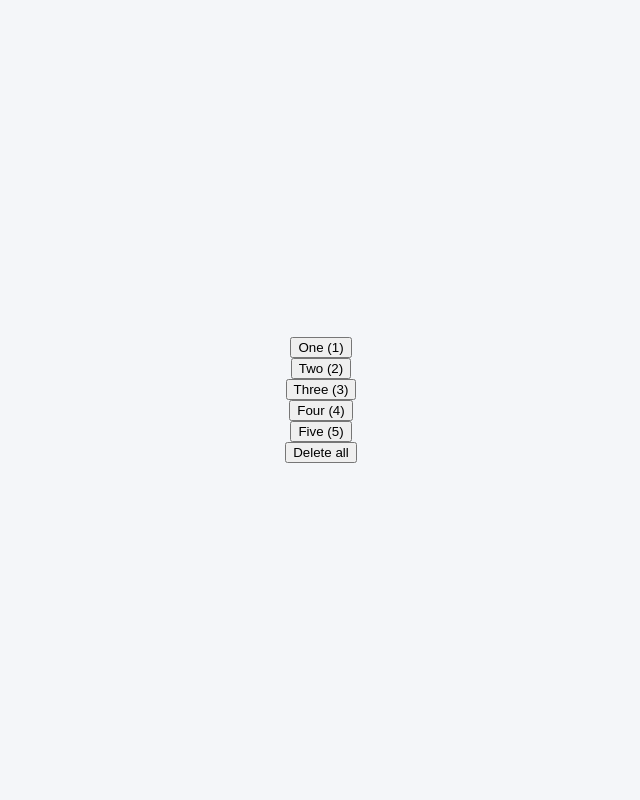
After one commit to TheVilfer/Psy-test, a Flask app: page /demo in a window 1280 px wide. The commit adds this page. Shown: the whole page, without its empty margins (319-959 px from the left). Run offline with Flask 2, Linux system fonts and the light colour scheme; parts of the project's set-up code (start-up, migrations or seed data) failed here and were passed over; some libraries are stand-ins or nearby versions.

Commit message:
Добавляет demo зону

```diff
--- a/app.py
+++ b/app.py
@@ -26,6 +26,10 @@ def index():
 @app.route('/admin')
 def admin():
     return render_template("admin.html")
+
+@app.route('/demo')
+def demo():
+    return render_template("demo.html")
 
 @app.after_request
 def after_request(response):
--- a/static/styles.css
+++ b/static/styles.css
@@ -388,3 +388,12 @@ select {
   0% { right: 300px; }
   100% { right: 12px; }
 }
+
+.grid{
+    display: grid;
+}
+.grid--center{
+    display: grid;
+    justify-items: center;
+    align-items: center;
+}
--- /dev/null
+++ b/templates/demo.html
@@ -0,0 +1,30 @@
+<!DOCTYPE html>
+<html lang="ru">
+
+<head>
+    <meta charset="UTF-8">
+    <meta http-equiv="X-UA-Compatible" content="IE=edge">
+    <meta name="viewport" content="width=device-width, initial-scale=1.0">
+    <title>Demo zone</title>
+    <link href="//cdnjs.cloudflare.com/ajax/libs/toastr.js/latest/css/toastr.min.css" rel="stylesheet" />
+    <link href="//cdnjs.cloudflare.com/ajax/libs/font-awesome/3.2.1/css/font-awesome.min.css" rel="stylesheet" />
+    <link rel="stylesheet" href="{{ url_for('static', filename='styles.css') }}">
+    <script src="https://code.jquery.com/jquery-3.6.0.min.js"
+        integrity="sha256-/xUj+3OJU5yExlq6GSYGSHk7tPXikynS7ogEvDej/m4=" crossorigin="anonymous"></script>
+    <script src="https://cdnjs.cloudflare.com/ajax/libs/jquery-easing/1.4.1/jquery.easing.min.js"></script>
+    <script src="//cdnjs.cloudflare.com/ajax/libs/toastr.js/latest/js/toastr.min.js"></script>
+    <script src="{{ url_for('static', filename='app.js') }}"></script>
+</head>
+
+<body>
+    <div class="grid--center">
+        <button onclick="showNotification(1)">One (1)</button>
+        <button onclick="showNotification(2)">Two (2)</button>
+        <button onclick="showNotification(3)">Three (3)</button>
+        <button onclick="showNotification(4)">Four (4)</button>
+        <button onclick="showNotification(5)">Five (5)</button>
+        <button onclick="toastr.clear();">Delete all</button>
+    </div>
+</body>
+
+</html>
```
Also changed, not shown: 1 other file.
